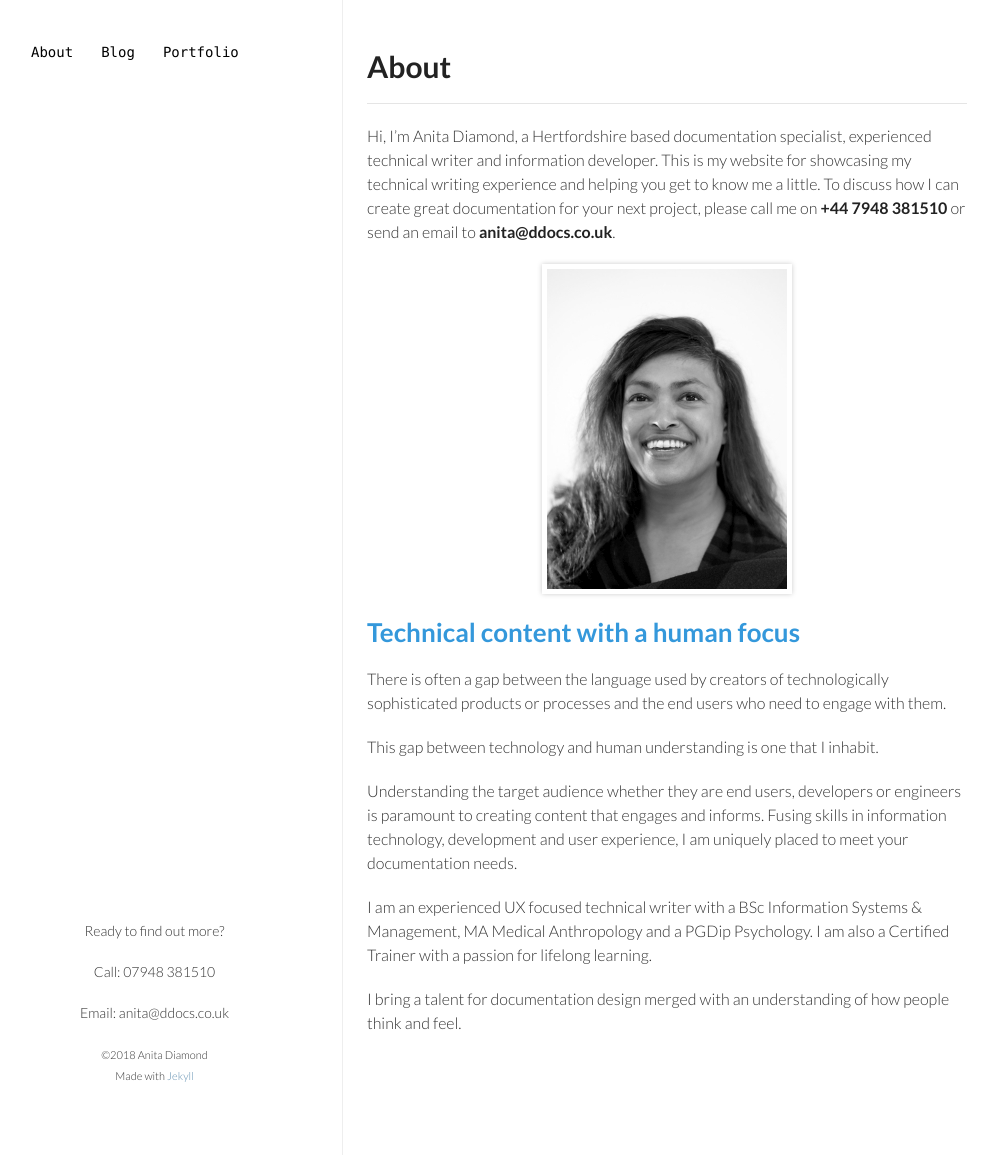
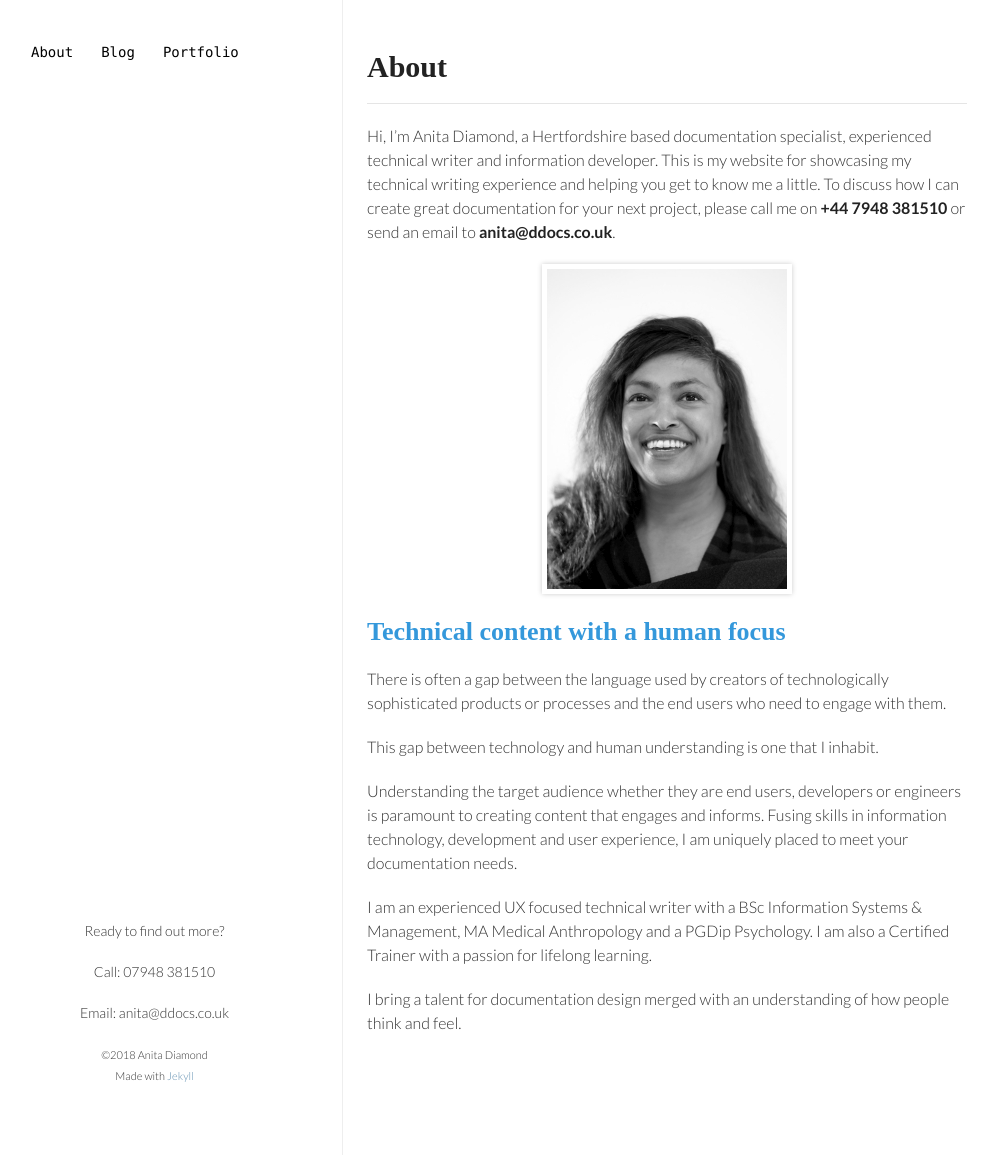
Before and after one commit to ddocs/ddocs.github.io, a Jekyll site: the page built from index.html, in a window 1280 px wide and 1155 px high. Shown: the whole window, without its empty margins (148-1141 px from the left). Built offline with Jekyll 4.4.1, drawn with Linux system fonts in a browser that asks for light colours; nearby versions of some CDN libraries; some web fonts are replaced.

Commit message:
Added new font family frederika

```diff
--- a/css/style.css
+++ b/css/style.css
@@ -1,4 +1,4 @@
-@import url(https://fonts.googleapis.com/css?family=Lato:300italic,700italic,300,700);
+@import url(https://fonts.googleapis.com/css?family=Fredericka+the+Great|Lato:300italic,700italic,300,700);
 
 
 /* Scaffolding */
@@ -27,6 +27,7 @@ body {
 
 img {
   max-width:100%;
+  float: right;
 }
 
 
@@ -43,6 +44,10 @@ p, ul, ol, table, pre, dl {
 
 h1, h2, h3 {
   line-height:1.1;
+}
+
+h1, h2, h3 {
+ font-family: 'Fredericka the Great', cursive;
 }
 
 h1 {
```
